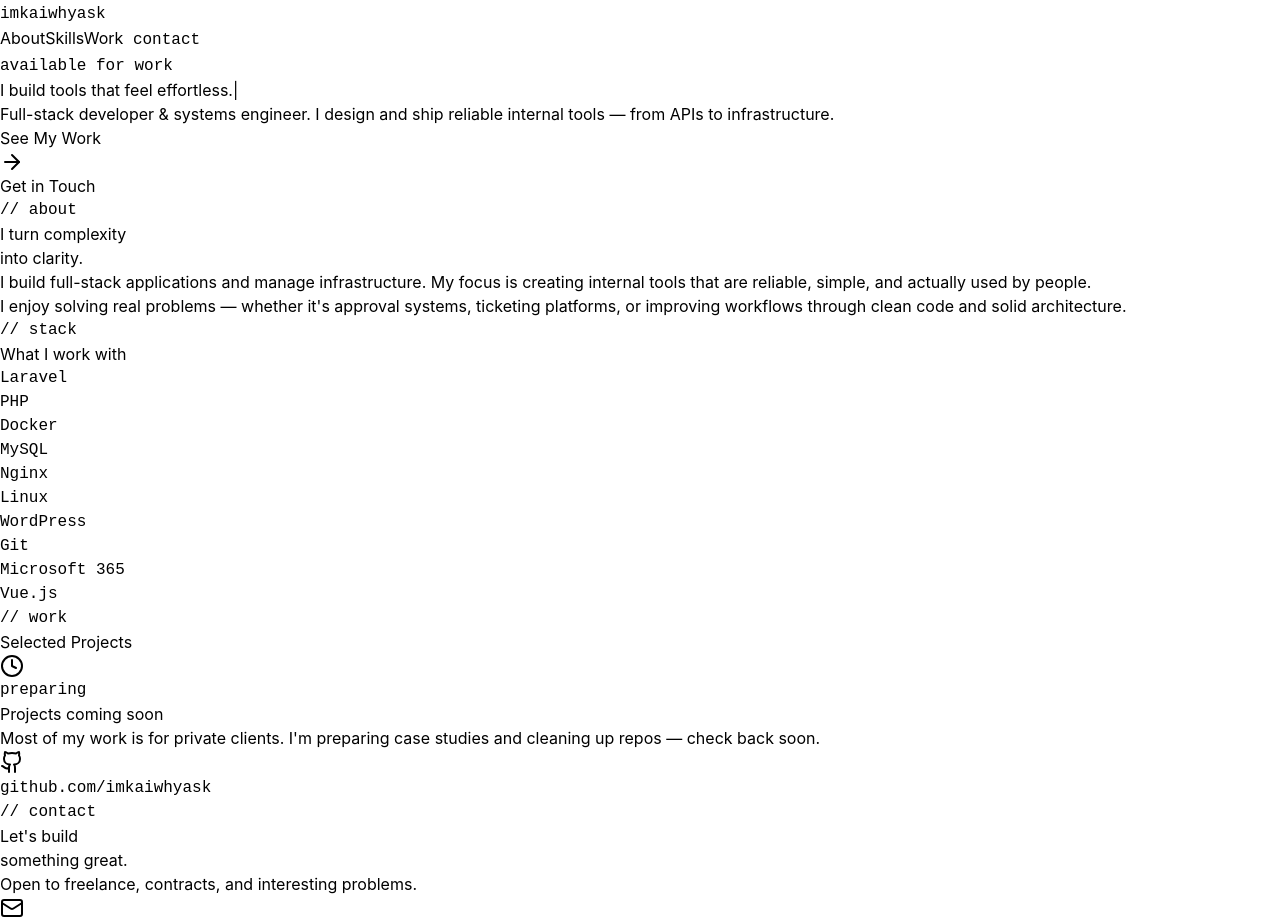
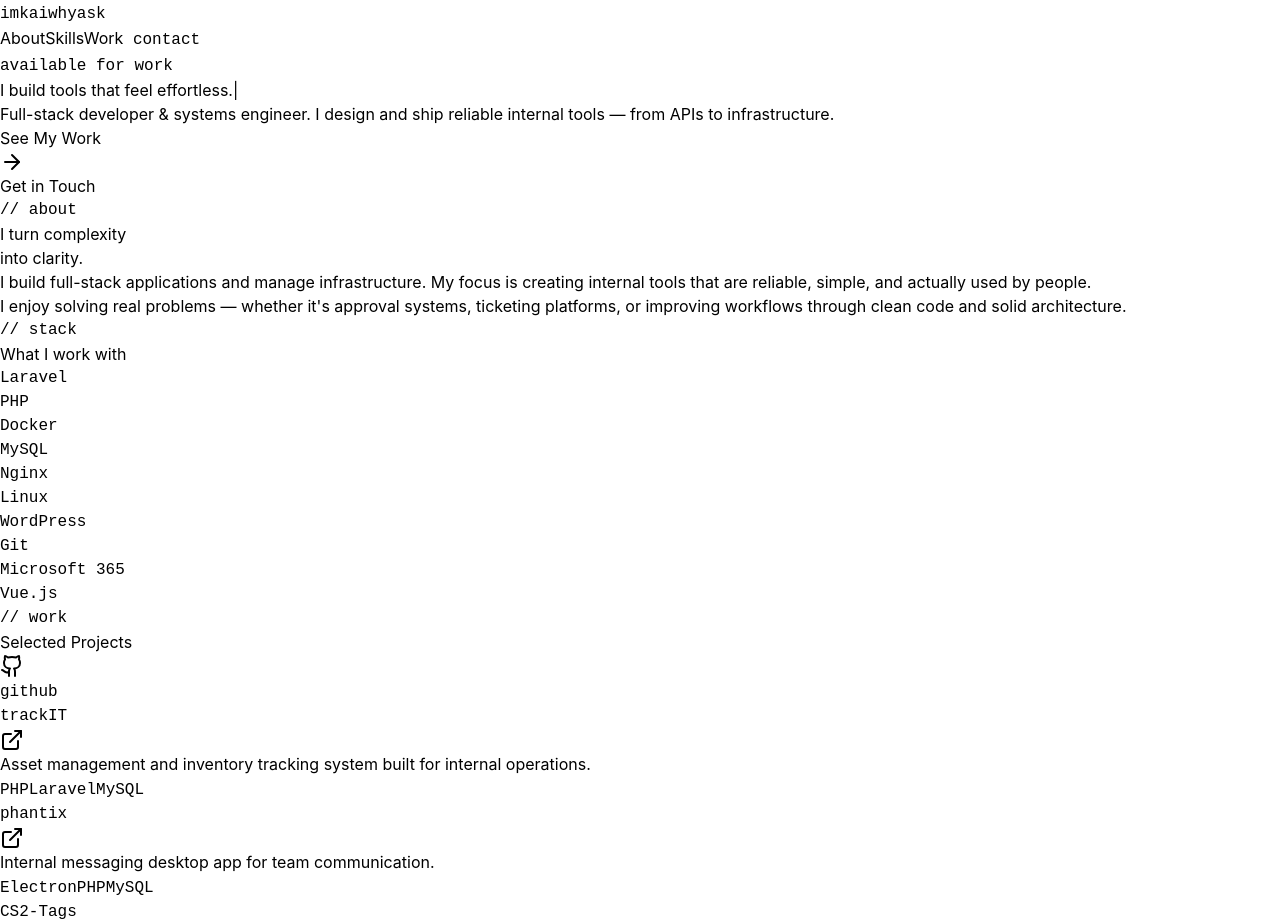
Before and after one commit to imkaiwhyask/portfolio, a Vue app: page / in a window 1280 px wide. Shown: the top 923 px of the page. Built offline with nearby package versions, Linux system fonts and the light colour scheme.

Commit message:
add cards on projects

```diff
--- a/src/App.vue
+++ b/src/App.vue
@@ -1,6 +1,6 @@
 <script setup lang="ts">
 import { ref, onMounted, onUnmounted } from 'vue'
-import { Github, Linkedin, Mail, ArrowRight, Clock } from 'lucide-vue-next'
+import { Github, Linkedin, Mail, ArrowRight, Clock, ExternalLink } from 'lucide-vue-next'
 
 const fullText = "I build tools\nthat feel effortless."
 const displayed = ref('')
@@ -31,6 +31,33 @@ onMounted(() => {
     clearInterval(blinkTimer)
   })
 })
+
+const projects = [
+  {
+    title: 'trackIT',
+    desc: 'Asset management and inventory tracking system built for internal operations.',
+    tech: ['PHP', 'Laravel', 'MySQL'],
+    url: 'https://github.com/imkaiwhyask/trackIT',
+  },
+  {
+    title: 'phantix',
+    desc: 'Internal messaging desktop app for team communication.',
+    tech: ['Electron', 'PHP', 'MySQL'],
+    url: 'https://github.com/imkaiwhyask/phantix',
+  },
+  {
+    title: 'CS2-Tags',
+    desc: 'Counter-Strike 2 server plugin for adding and managing custom player tags in-game.',
+    tech: ['C#', 'CS2', 'CounterStrikeSharp'],
+    url: 'https://github.com/imkaiwhyask/CS2-Tags',
+  },
+  {
+    title: 'cs2-WeaponPaints',
+    desc: 'Custom weapon skin configuration plugin for Counter-Strike 2 servers.',
+    tech: ['C#', 'CS2', 'CounterStrikeSharp'],
+    url: 'https://github.com/imkaiwhyask/cs2-WeaponPaints',
+  },
+]
 
 const skills = [
   'Laravel', 'PHP', 'Docker', 'MySQL',
@@ -176,43 +203,71 @@ const skills = [
       </div>
     </section>
 
-    <!-- Work / Coming Soon -->
+    <!-- Work -->
     <section id="work" class="py-28 px-6">
       <div class="max-w-5xl mx-auto">
         <div
           v-motion
           :initial="{ opacity: 0, y: 30 }"
           :visible="{ opacity: 1, y: 0, transition: { duration: 600 } }"
-          class="mb-10"
+          class="flex items-end justify-between mb-10"
         >
+          <div>
             <p class="font-mono text-xs text-cyan-400 tracking-widest mb-2">// work</p>
             <h2 class="text-3xl font-bold tracking-tighter">Selected Projects</h2>
           </div>
+          <a
+            href="https://github.com/imkaiwhyask"
+            target="_blank"
+            class="inline-flex items-center gap-1.5 font-mono text-xs text-zinc-500 hover:text-white transition-colors duration-200"
+          >
+            <Github class="w-3.5 h-3.5" /> github
+          </a>
+        </div>
 
+        <div class="grid md:grid-cols-2 gap-4">
+          <div
+            v-for="(project, i) in projects"
+            :key="project.title"
+            v-motion
+            :initial="{ opacity: 0, y: 30 }"
+            :visible="{ opacity: 1, y: 0, transition: { duration: 600, delay: i * 80 } }"
+            class="group relative bg-zinc-900 border border-zinc-800 rounded-2xl p-7 hover:border-zinc-700 transition-all duration-300 hover:-translate-y-0.5"
+          >
+            <div class="flex items-start justify-between mb-4">
+              <h3 class="font-mono font-semibold text-lg tracking-tight">{{ project.title }}</h3>
+              <a
+                :href="project.url"
+                target="_blank"
+                class="text-zinc-600 group-hover:text-cyan-400 transition-colors duration-200 shrink-0 ml-3"
+              >
+                <ExternalLink class="w-4 h-4" />
+              </a>
+            </div>
+            <p class="text-zinc-400 text-sm leading-relaxed mb-6">{{ project.desc }}</p>
+            <div class="flex flex-wrap gap-2">
+              <span
+                v-for="tech in project.tech"
+                :key="tech"
+                class="px-2.5 py-1 bg-zinc-950 border border-zinc-800 rounded-md font-mono text-xs text-zinc-500"
+              >{{ tech }}</span>
+            </div>
+          </div>
+
+          <!-- More coming soon -->
           <div
             v-motion
             :initial="{ opacity: 0, y: 30 }"
-          :visible="{ opacity: 1, y: 0, transition: { duration: 700, delay: 100 } }"
-          class="relative rounded-2xl border border-zinc-800 overflow-hidden"
+            :visible="{ opacity: 1, y: 0, transition: { duration: 600, delay: projects.length * 80 } }"
+            class="relative border border-zinc-800 border-dashed rounded-2xl p-7 flex flex-col items-center justify-center text-center min-h-[180px]"
           >
-          <div class="coming-soon-glow absolute inset-0 pointer-events-none" />
-          <div class="relative z-10 flex flex-col items-center justify-center py-24 px-8 text-center">
-            <div
-              class="inline-flex items-center gap-1.5 px-3 py-1 mb-6 border border-zinc-800 rounded-full bg-zinc-900/80 font-mono text-xs text-zinc-500"
-            >
-              <Clock class="w-3 h-3" /> preparing
+            <div class="coming-soon-glow absolute inset-0 rounded-2xl pointer-events-none" />
+            <div class="relative z-10">
+              <div class="inline-flex items-center gap-1.5 px-2.5 py-1 mb-3 border border-zinc-800 rounded-full bg-zinc-900/60 font-mono text-xs text-zinc-600">
+                <Clock class="w-3 h-3" /> more coming
               </div>
-            <h3 class="text-xl font-bold tracking-tight mb-3">Projects coming soon</h3>
-            <p class="text-zinc-500 max-w-sm text-sm leading-relaxed">
-              Most of my work is for private clients. I'm preparing case studies and cleaning up repos — check back soon.
-            </p>
-            <a
-              href="https://github.com/imkaiwhyask"
-              target="_blank"
-              class="inline-flex items-center gap-2 mt-8 font-mono text-xs text-zinc-600 hover:text-white transition-colors duration-200"
-            >
-              <Github class="w-3.5 h-3.5" /> github.com/imkaiwhyask
-            </a>
+              <p class="text-zinc-600 text-sm">Cleaning up more repos.<br />Check back soon.</p>
+            </div>
           </div>
         </div>
       </div>
```
Also changed, not shown: 1 other file (tests, documents, lock files or other folders). Lines whose indentation alone changed are shown as unchanged.
